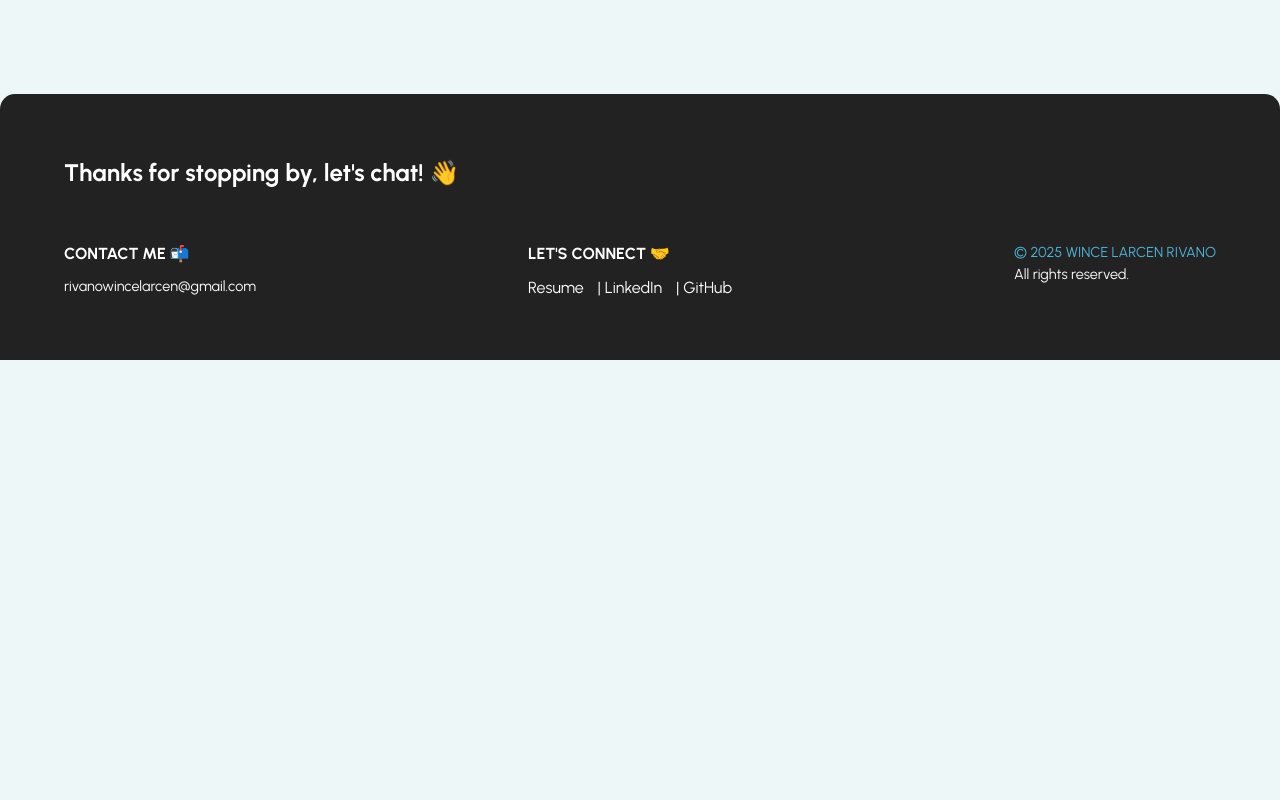
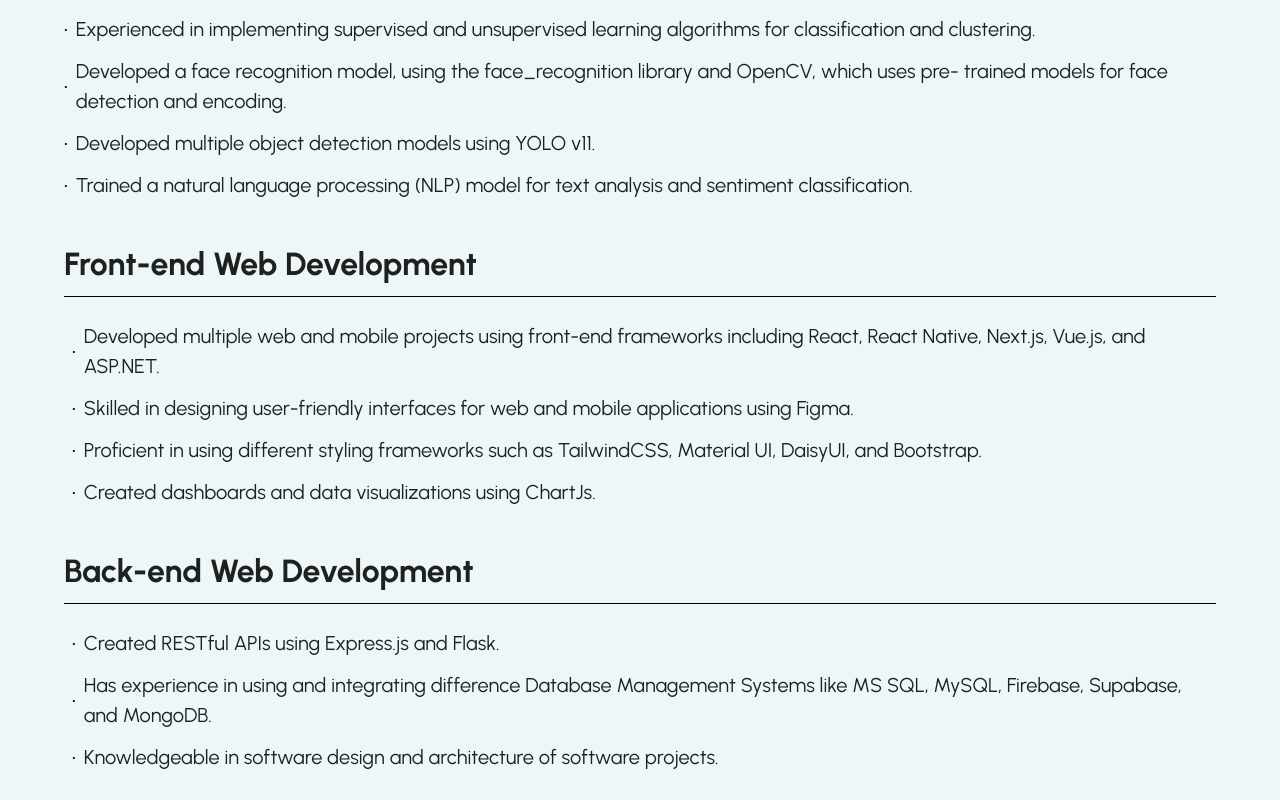
Before and after one commit to wncelrcn/wncelrcn.github.io, a Next.js app: page /skills in a window 1280 px wide. Shown: the part 440-1240 px from the top of the page. Before the commit the page ends 800 px from the top, so only its background shows below. Built offline with nearby package versions, Linux system fonts and the light colour scheme.

Commit message:
feat: added information in skills page

```diff
--- a/app/skills/page.js
+++ b/app/skills/page.js
@@ -1,7 +1,7 @@
 "use client";
 
 import React from "react";
-import { Container, Typography, Box } from "@mui/material";
+import { Container, Typography, Box, Grid, Paper } from "@mui/material";
 import { styled } from "@mui/material/styles";
 
 const SectionTitle = styled(Typography)(({ theme }) => ({
@@ -32,6 +32,39 @@
   maxWidth: "1000px",
 }));
 
+const SkillCategory = styled(Typography)(({ theme }) => ({
+  fontFamily: "var(--font-urbanist)",
+  fontWeight: "bold",
+  fontSize: "2rem",
+  borderBottom: "1px solid #000",
+  paddingBottom: "0.5rem",
+  marginBottom: "1.5rem",
+  width: "100%",
+  position: "relative",
+  "&:after": {
+    content: '""',
+    position: "absolute",
+    bottom: "-1px",
+    left: 0,
+    width: "100%",
+    height: "1px",
+    backgroundColor: "#000",
+  },
+}));
+
+const SkillItem = styled(Typography)(({ theme }) => ({
+  fontFamily: "var(--font-urbanist)",
+  fontSize: "1.25rem",
+  marginBottom: "0.75rem",
+  display: "flex",
+  alignItems: "center",
+  "&:before": {
+    content: '"•"',
+    marginRight: "0.5rem",
+    color: "#000",
+  },
+}));
+
 export default function Skills() {
   return (
     <Container maxWidth="lg" sx={{ mt: 8 }}>
@@ -42,6 +75,87 @@
           Backed by a strong foundation in Computer Science, I bring a versatile
           skill set to every project.
         </SubTitle>
+
+        {/* Skills Section */}
+        <Grid container>
+          <Grid item xs={12}>
+            <Box sx={{ mb: 5 }}>
+              <SkillCategory>Machine Learning</SkillCategory>
+              <Box sx={{ width: "100%" }}>
+                <SkillItem>
+                  Experienced in implementing supervised and unsupervised
+                  learning algorithms for classification and clustering.
+                </SkillItem>
+                <SkillItem>
+                  Developed a face recognition model, using the face_recognition
+                  library and OpenCV, which uses pre- trained models for face
+                  detection and encoding.
+                </SkillItem>
+                <SkillItem>
+                  Developed multiple object detection models using YOLO v11.
+                </SkillItem>
+                <SkillItem>
+                  Trained a natural language processing (NLP) model for text
+                  analysis and sentiment classification.
+                </SkillItem>
+              </Box>
+            </Box>
+
+            <Box sx={{ mb: 5 }}>
+              <SkillCategory>Front-end Web Development</SkillCategory>
+              <Box sx={{ ml: 1 }}>
+                <SkillItem>
+                  Developed multiple web and mobile projects using front-end
+                  frameworks including React, React Native, Next.js, Vue.js, and
+                  ASP.NET.
+                </SkillItem>
+                <SkillItem>
+                  Skilled in designing user-friendly interfaces for web and
+                  mobile applications using Figma.
+                </SkillItem>
+                <SkillItem>
+                  Proficient in using different styling frameworks such as
+                  TailwindCSS, Material UI, DaisyUI, and Bootstrap.
+                </SkillItem>
+                <SkillItem>
+                  Created dashboards and data visualizations using ChartJs.
+                </SkillItem>
+              </Box>
+            </Box>
+
+            <Box sx={{ mb: 5 }}>
+              <SkillCategory>Back-end Web Development</SkillCategory>
+              <Box sx={{ ml: 1 }}>
+                <SkillItem>
+                  Created RESTful APIs using Express.js and Flask.
+                </SkillItem>
+                <SkillItem>
+                  Has experience in using and integrating difference Database
+                  Management Systems like MS SQL, MySQL, Firebase, Supabase, and
+                  MongoDB.
+                </SkillItem>
+                <SkillItem>
+                  Knowledgeable in software design and architecture of software
+                  projects.
+                </SkillItem>
+              </Box>
+            </Box>
+
+            <Box sx={{ mb: 5 }}>
+              <SkillCategory>Project Management</SkillCategory>
+              <Box sx={{ ml: 1 }}>
+                <SkillItem>
+                  Spearheaded different teams through the planning, analysis,
+                  design, and implementation of various software projects.
+                </SkillItem>
+                <SkillItem>
+                  Used project management tools such as Trello, Jira, and GitHub
+                  for managing project deliverables
+                </SkillItem>
+              </Box>
+            </Box>
+          </Grid>
+        </Grid>
       </Box>
     </Container>
   );
```
